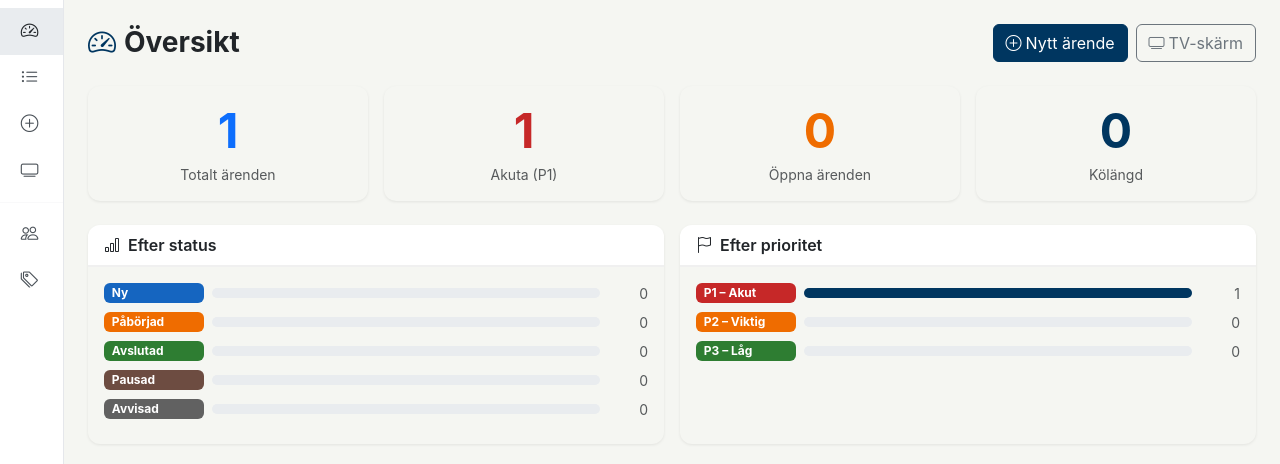
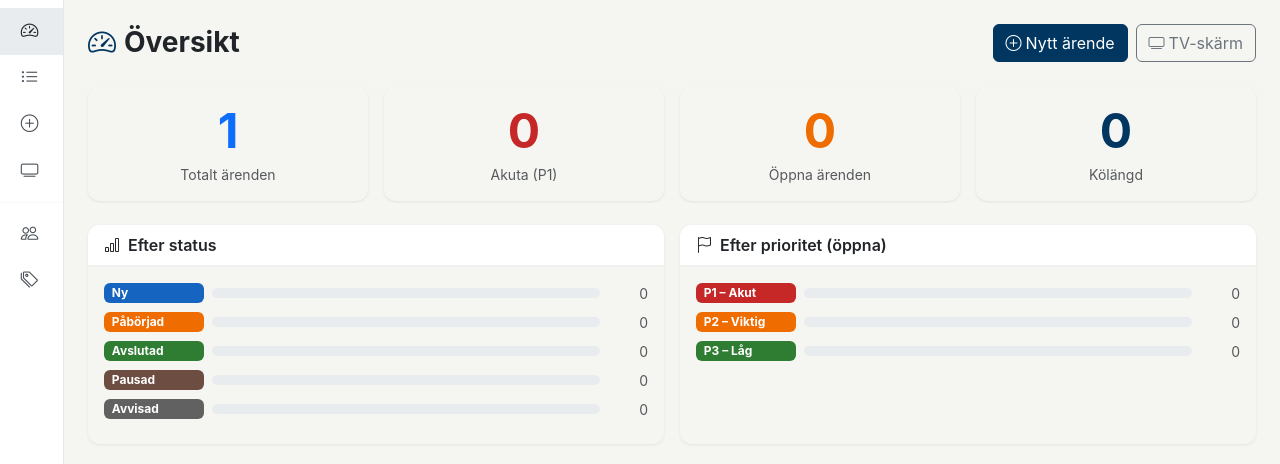
Before and after one commit to joltcan/rapporter, a Flask app: page /admin/ in a window 1280 px wide. Shown: the part 56-520 px from the top of the page. Run offline with Flask 3, Linux system fonts and the light colour scheme; a user stored in the database is signed in; tables that the repository leaves empty hold one stand-in row (values such as "Sample post").

Commit message:
Dashboard and ticket list navigation
- Overview KPI cards (Total, P1, Open) are links to the corresponding
  ticket listing, with a subtle hover lift so they read as clickable.
- By-status and by-priority breakdown rows link to the filtered list.
  Priority rows and the P1 card scope to open tickets, matching what
  the KPI number shows.
- Priority card relabelled to "Efter prioritet (öppna)" and its bars
  scale to the open subtotal so proportions are meaningful.
- Latest and Recently updated rows are click-to-view; the eye button
  stays.
- /tickets defaults to open tickets when no status is specified. The
  list dropdown gains an "Open (all non-closed)" option so this state
  persists and can be undone by picking "Any status".

```diff
--- a/app/admin/routes.py
+++ b/app/admin/routes.py
@@ -103,7 +103,13 @@ class CategoryForm(FlaskForm):
 def dashboard():
     # Count per status (ignore statuses with zero rows gracefully).
     status_counts = {s: Ticket.query.filter_by(status=s).count() for s in STATUSES}
-    priority_counts = {p: Ticket.query.filter_by(priority=p).count() for p in PRIORITIES}
+    # Priority counts exclude closed/rejected tickets so the numbers match
+    # the "By priority" links, which land on open tickets for that priority.
+    open_statuses = (STATUS_NEW, STATUS_STARTED, STATUS_PAUSED)
+    priority_counts = {
+        p: Ticket.query.filter_by(priority=p).filter(Ticket.status.in_(open_statuses)).count()
+        for p in PRIORITIES
+    }
     total = Ticket.query.count()
     open_count = (
         status_counts.get(STATUS_NEW, 0)
@@ -140,6 +146,10 @@ def dashboard():
         queue_length=queue_length,
         status_counts=status_counts,
         priority_counts=priority_counts,
+        # Denominator for the "By priority" progress bars. Priority counts
+        # only include open tickets, so scaling to the open subtotal gives
+        # a meaningful comparison between priorities.
+        priority_total=sum(priority_counts.values()),
         recent=recent,
         latest=latest,
         statuses=STATUSES,
--- a/app/i18n.py
+++ b/app/i18n.py
@@ -104,6 +104,7 @@ TRANSLATIONS = {
         "Recently updated": "Senast ändrade",
         "Queue length": "Kölängd",
         "By priority": "Efter prioritet",
+        "By priority (open only)": "Efter prioritet (öppna)",
         "By status": "Efter status",
         "Latest tickets": "Senaste ärenden",
         "No tickets yet.": "Inga ärenden ännu.",
@@ -205,6 +206,7 @@ TRANSLATIONS = {
         "All": "Alla",
         "Any priority": "Alla prioriteter",
         "Any status": "Alla statusar",
+        "Open (all non-closed)": "Öppna (alla ej avslutade)",
         "Any category": "Alla kategorier",
     },
 }
--- a/app/templates/admin/dashboard.html
+++ b/app/templates/admin/dashboard.html
@@ -20,30 +20,41 @@
 </div>
 
 <!-- KPI cards -->
+<style>
+    .kpi-link { text-decoration: none; color: inherit; display: block; height: 100%; }
+    .kpi-link .card { transition: transform 0.1s ease, box-shadow 0.1s ease; }
+    .kpi-link:hover .card { transform: translateY(-2px); box-shadow: 0 0.5rem 1rem rgba(0, 0, 0, 0.08); }
+</style>
 <div class="row g-3 mb-4">
     <div class="col-6 col-lg-3">
+        <a class="kpi-link" href="{{ url_for('tickets.list_tickets') }}">
             <div class="card h-100">
                 <div class="card-body text-center">
                     <div class="display-5 fw-bold text-primary">{{ total }}</div>
                     <div class="text-muted small mt-1">{{ _('Total tickets') }}</div>
                 </div>
             </div>
+        </a>
     </div>
     <div class="col-6 col-lg-3">
+        <a class="kpi-link" href="{{ url_for('tickets.list_tickets', priority=1, status='open') }}">
             <div class="card h-100">
                 <div class="card-body text-center">
                     <div class="display-5 fw-bold" style="color:#c62828;">{{ p1_count }}</div>
                     <div class="text-muted small mt-1">{{ _('Critical (P1)') }}</div>
                 </div>
             </div>
+        </a>
     </div>
     <div class="col-6 col-lg-3">
+        <a class="kpi-link" href="{{ url_for('tickets.list_tickets', status='open') }}">
             <div class="card h-100">
                 <div class="card-body text-center">
                     <div class="display-5 fw-bold" style="color:#ef6c00;">{{ open_count }}</div>
                     <div class="text-muted small mt-1">{{ _('Open tickets') }}</div>
                 </div>
             </div>
+        </a>
     </div>
     <div class="col-6 col-lg-3">
         <div class="card h-100">
@@ -62,7 +73,8 @@
             <div class="card-header"><i class="bi bi-bar-chart me-2"></i>{{ _('By status') }}</div>
             <div class="card-body">
                 {% for s in statuses %}
-                <div class="d-flex align-items-center mb-2">
+                <a class="d-flex align-items-center mb-2 text-decoration-none text-reset"
+                   href="{{ url_for('tickets.list_tickets', status=s) }}">
                     <span class="badge badge-{{ s }} me-2" style="min-width:100px; text-align:left;">{{ status_label(s) }}</span>
                     <div class="progress flex-grow-1" style="height: 10px;">
                         {% set pct = (status_counts[s] / total * 100) if total else 0 %}
@@ -70,25 +82,26 @@
                              role="progressbar" aria-valuenow="{{ pct }}"></div>
                     </div>
                     <span class="ms-2 text-muted small" style="min-width:40px; text-align:right;">{{ status_counts[s] }}</span>
-                </div>
+                </a>
                 {% endfor %}
             </div>
         </div>
     </div>
     <div class="col-md-6">
         <div class="card h-100">
-            <div class="card-header"><i class="bi bi-flag me-2"></i>{{ _('By priority') }}</div>
+            <div class="card-header"><i class="bi bi-flag me-2"></i>{{ _('By priority (open only)') }}</div>
             <div class="card-body">
                 {% for p in priorities %}
-                <div class="d-flex align-items-center mb-2">
+                <a class="d-flex align-items-center mb-2 text-decoration-none text-reset"
+                   href="{{ url_for('tickets.list_tickets', priority=p, status='open') }}">
                     <span class="badge badge-p{{ p }} me-2" style="min-width:100px; text-align:left;">{{ priority_label(p) }}</span>
                     <div class="progress flex-grow-1" style="height: 10px;">
-                        {% set pct = (priority_counts[p] / total * 100) if total else 0 %}
+                        {% set pct = (priority_counts[p] / priority_total * 100) if priority_total else 0 %}
                         <div class="progress-bar" style="width: {{ pct }}%; background-color: var(--scout-blue);"
                              role="progressbar" aria-valuenow="{{ pct }}"></div>
                     </div>
                     <span class="ms-2 text-muted small" style="min-width:40px; text-align:right;">{{ priority_counts[p] }}</span>
-                </div>
+                </a>
                 {% endfor %}
             </div>
         </div>
@@ -109,7 +122,7 @@
                 {% if latest %}
                 <tbody>
                     {% for t in latest %}
-                    <tr>
+                    <tr class="row-link" data-href="{{ url_for('tickets.view_ticket', ticket_id=t.id) }}">
                         <td class="text-muted small">#{{ t.id }}</td>
                         <td><span class="badge badge-p{{ t.priority }}">{{ priority_label(t.priority) }}</span></td>
                         <td><span class="badge badge-{{ t.status }}">{{ status_label(t.status) }}</span></td>
@@ -140,7 +153,7 @@
                 {% if recent %}
                 <tbody>
                     {% for t in recent %}
-                    <tr>
+                    <tr class="row-link" data-href="{{ url_for('tickets.view_ticket', ticket_id=t.id) }}">
                         <td class="text-muted small">#{{ t.id }}</td>
                         <td><span class="badge badge-p{{ t.priority }}">{{ priority_label(t.priority) }}</span></td>
                         <td><span class="badge badge-{{ t.status }}">{{ status_label(t.status) }}</span></td>
@@ -163,4 +176,20 @@
         </div>
     </div>
 </div>
+
+<style>
+    tr.row-link { cursor: pointer; }
+</style>
+<script>
+(function () {
+    // Make whole rows behave like the view button -- clicks on the action
+    // button itself still work thanks to the a-tag check.
+    document.querySelectorAll('tr.row-link').forEach(function (row) {
+        row.addEventListener('click', function (e) {
+            if (e.target.closest('a, button')) return;
+            window.location = row.dataset.href;
+        });
+    });
+})();
+</script>
 {% endblock %}
--- a/app/templates/tickets/list.html
+++ b/app/templates/tickets/list.html
@@ -22,6 +22,7 @@
                 <label class="form-label small text-muted mb-1">{{ _('Status') }}</label>
                 <select name="status" class="form-select form-select-sm">
                     <option value="">{{ _('Any status') }}</option>
+                    <option value="open" {% if filters.status == 'open' %}selected{% endif %}>{{ _('Open (all non-closed)') }}</option>
                     {% for s in statuses %}
                     <option value="{{ s }}" {% if filters.status == s %}selected{% endif %}>{{ status_label(s) }}</option>
                     {% endfor %}
```
Also changed, not shown: app/tickets/routes.py (+15 -3 lines). Lines whose indentation alone changed are shown as unchanged.
